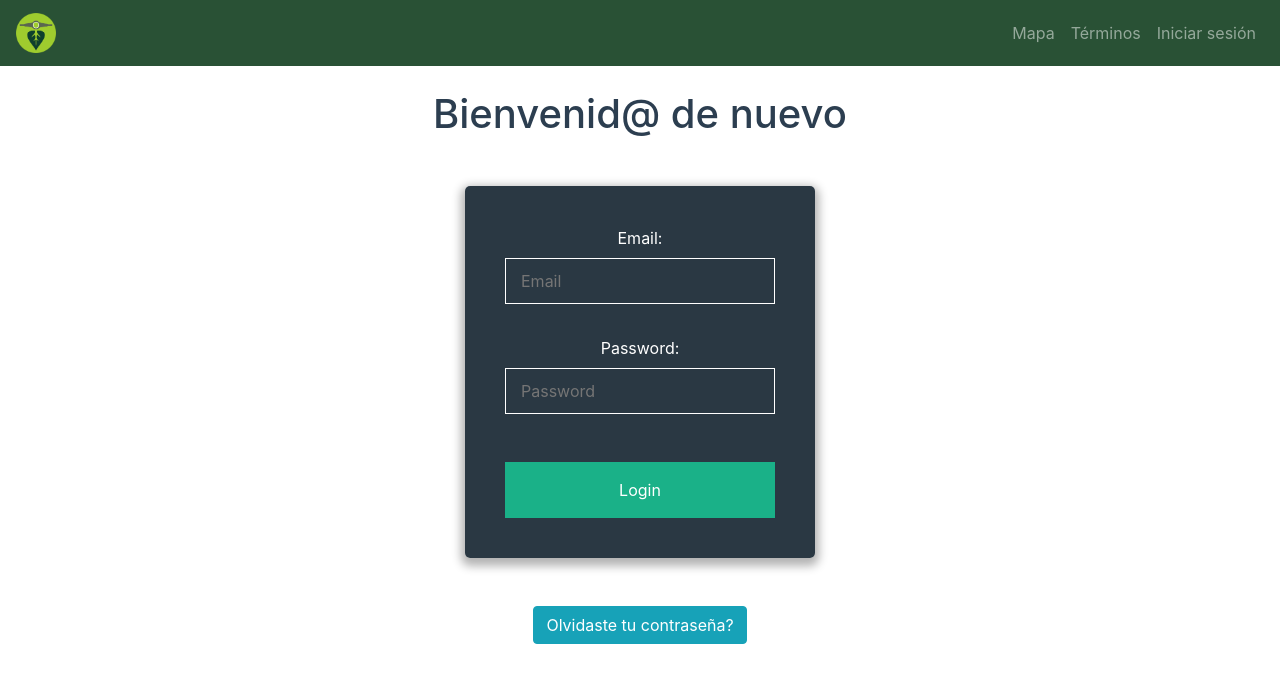
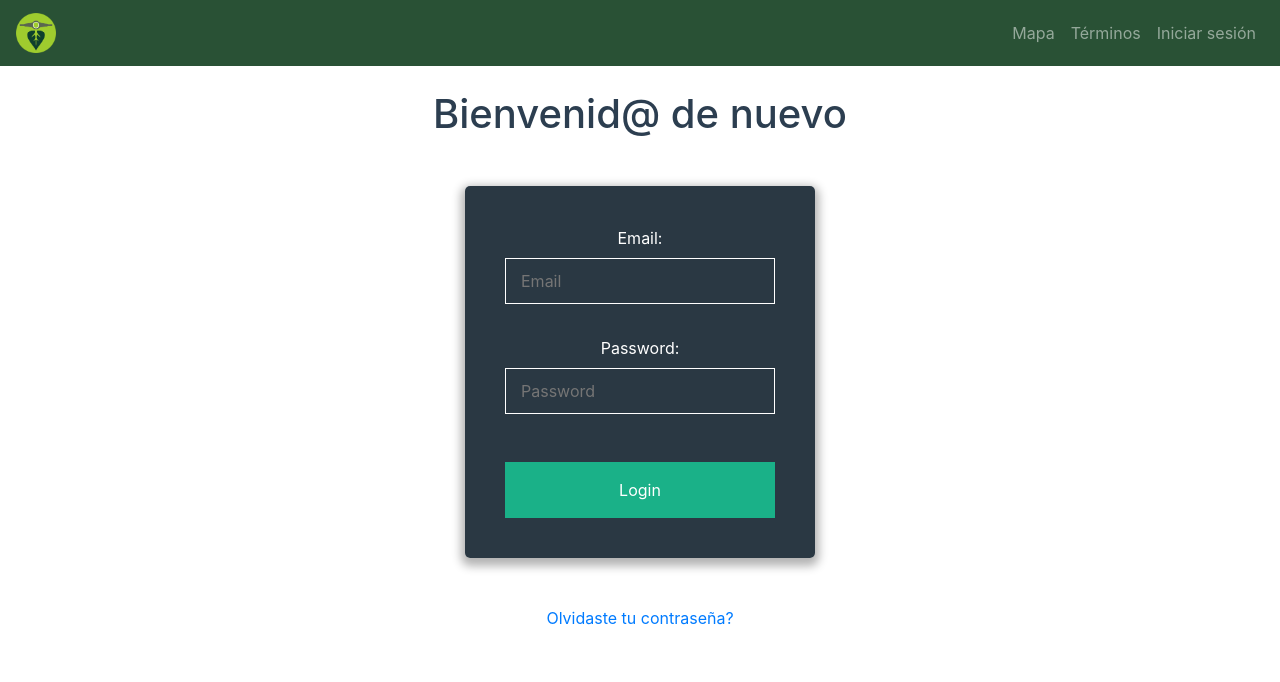
Before and after one commit to Eco-transport/Front, a Vue app in the folder Ecotransport/: page /iniciar-sesion in a window 1280 px wide. Shown: the top 682 px of the page. Built offline with nearby package versions, Linux system fonts and the light colour scheme.

Commit message:
Actualización recuperación y cambio de contraseña

```diff
--- a/Ecotransport/src/router/index.js
+++ b/Ecotransport/src/router/index.js
@@ -9,7 +9,7 @@ import ConfirmarRegistro from "@/views/ConfirmarRegistro";
 import RegistroConfirmado from "@/views/RegistroConfirmado";
 import EliminarCuenta1 from "@/views/EliminarCuenta1";
 import CuentaEliminada from "@/views/CuentaEliminada";
-import OlvPass from "../views/OlvPass";
+import OlvPass from "@/views/OlvPass";
 import IniciarSesion from "@/views/IniciarSesion";
 import EditarEstacion from "@/views/EditarEstacion";
 
--- a/Ecotransport/src/views/IniciarSesion.vue
+++ b/Ecotransport/src/views/IniciarSesion.vue
@@ -11,7 +11,7 @@
           <input class="form-submit" type="submit" value="Login">
         </form>
       <div>
-        <a href="OlvPass.vue"><button type="button" class="btn btn-info">Olvidaste tu contraseña?</button></a>
+        <p><a href="OlvPass">Olvidaste tu contraseña?</a></p>
       </div>
     </div>
 </template>
--- a/Ecotransport/src/views/OlvPass.vue
+++ b/Ecotransport/src/views/OlvPass.vue
@@ -25,10 +25,8 @@
 
 <script>
 import Header from "@/components/Header";
-// import Footer from "@/components/Footer";
 export default {
   name: "OlvPass",
-
   components: {
     Header//, Footer
   },
@@ -88,6 +86,5 @@ export default {
       }
     }
   }
-
-};
+}
 </script>
```
Lines whose indentation alone changed are shown as unchanged.
